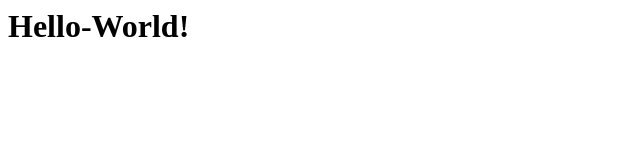
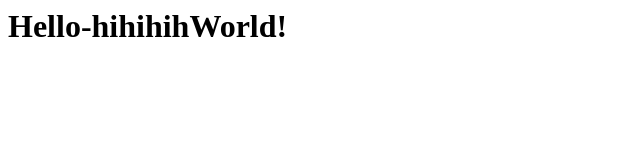
Before and after one commit to matternst13/matthewisthebest, a plain HTML site: page index.html in a window 1280 px wide. Shown: the whole page, without its empty margins (0-640 px from the left). Drawn offline with Linux system fonts and the light colour scheme.

Commit message:
ready to push

```diff
--- a/index.html
+++ b/index.html
@@ -1 +1 @@
-<h1>Hello-World!</h1
+<h1>Hello-hihihihWorld!</h1>
```
